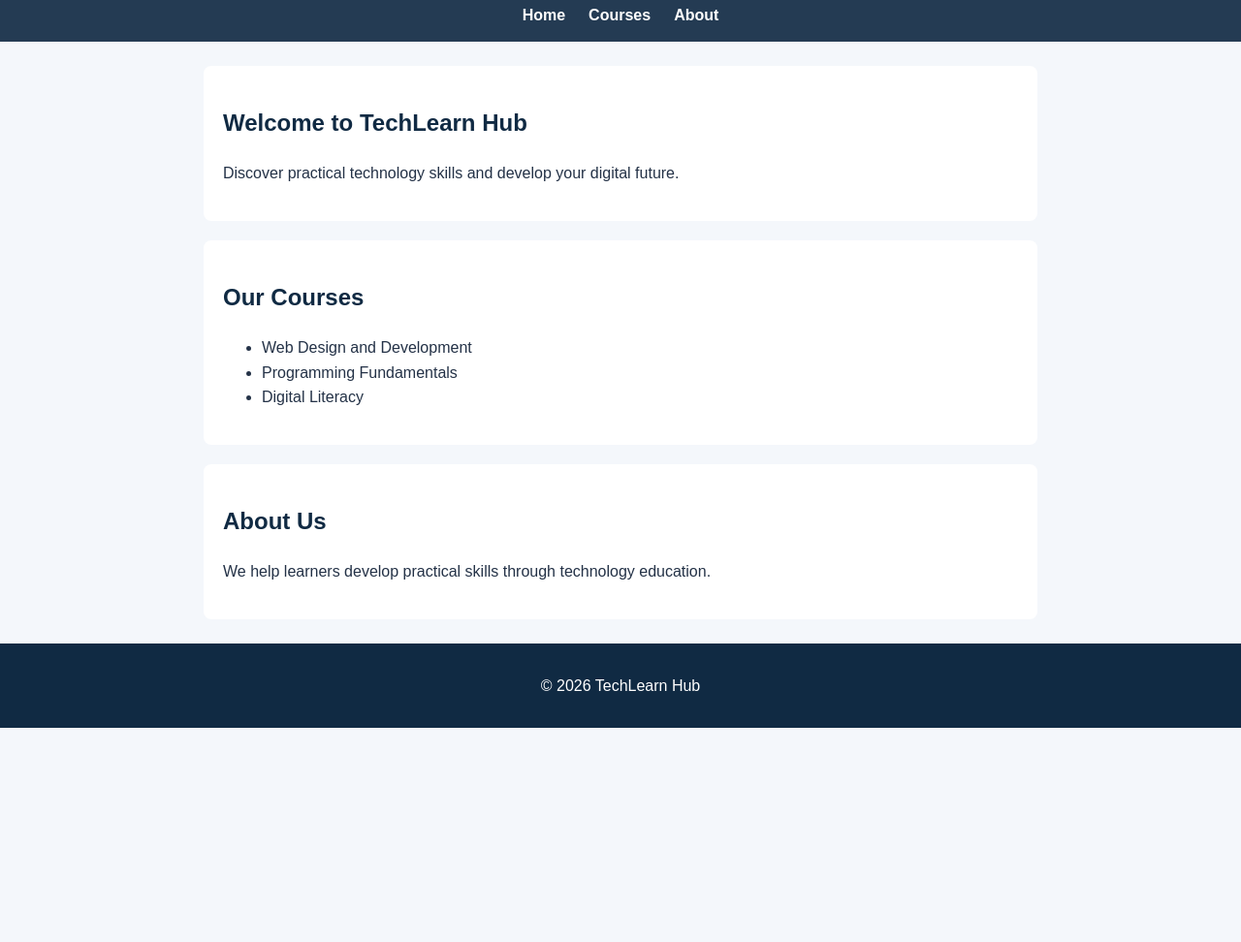
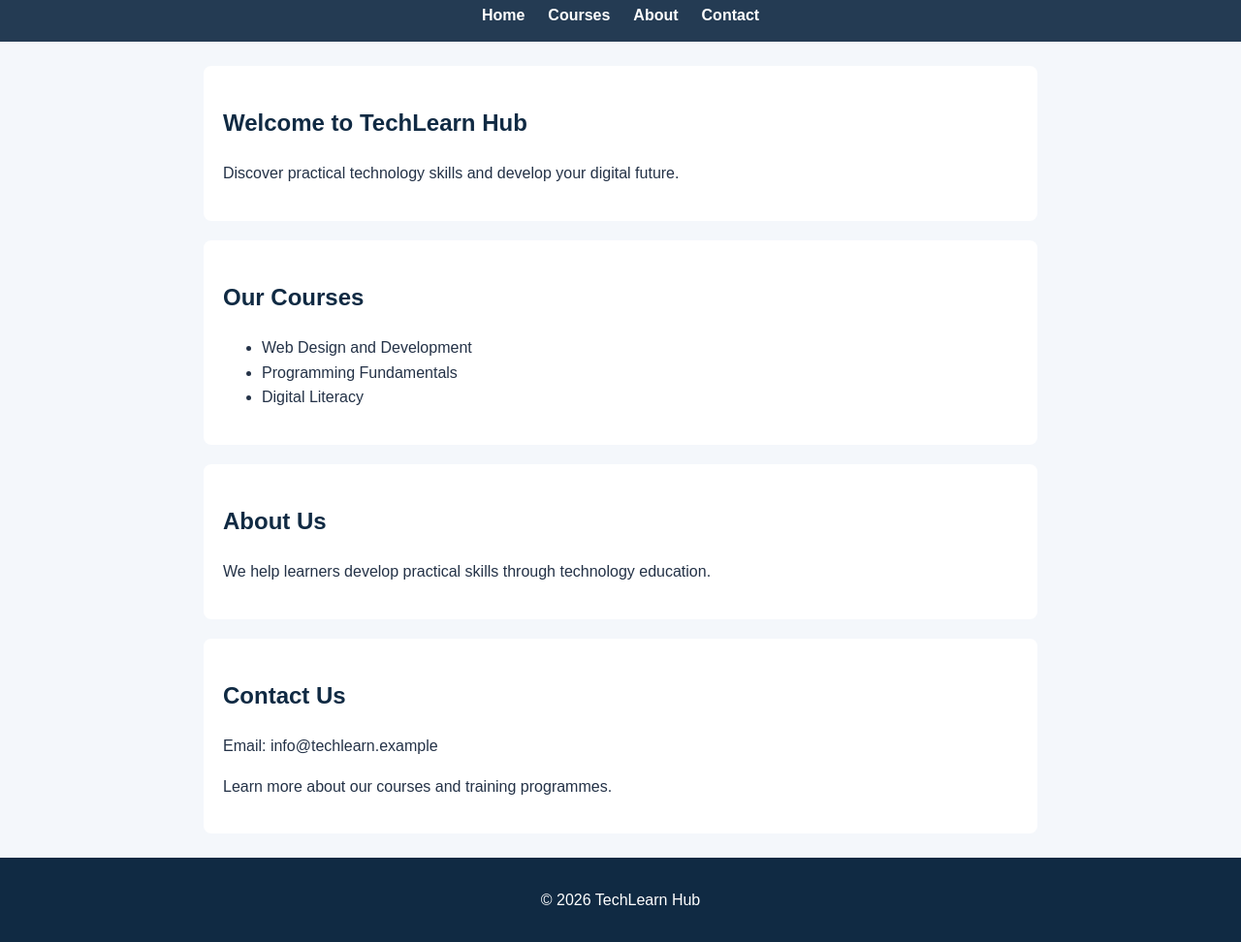
Before and after one commit to Taha5300/First-time-using-GitHub, a plain HTML site: page index.html in a window 1280 px wide. Shown: the part 208-1180 px from the top of the page at 97% size. Before the commit the page ends 959 px from the top, so only its background shows below. Drawn offline with Linux system fonts and the light colour scheme.

Commit message:
Add Contact Section

```diff
--- a/index.html
+++ b/index.html
@@ -22,6 +22,7 @@
         <a href="#home">Home</a>
         <a href="#courses">Courses</a>
         <a href="#about">About</a>
+        <a href="#contact">Contact</a>
     </nav>
 
     <main>
@@ -49,8 +50,15 @@
                 skills through technology education.
             </p>
         </section>
+    <section id="contact">
+    <h2>Contact Us</h2>
+    <p>Email: info@techlearn.example</p>
+    <p>
+        Learn more about our courses
+        and training programmes.
+    </p>
+</section>
     </main>
-
     <footer>
         <p>&copy; 2026 TechLearn Hub</p>
     </footer>
```
